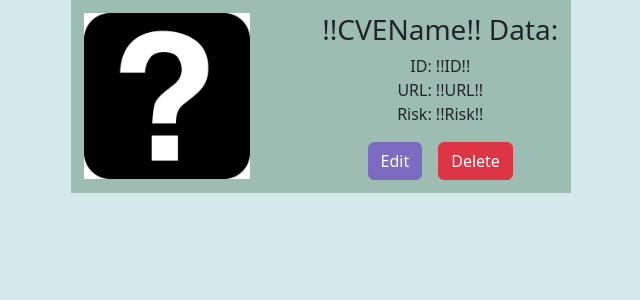
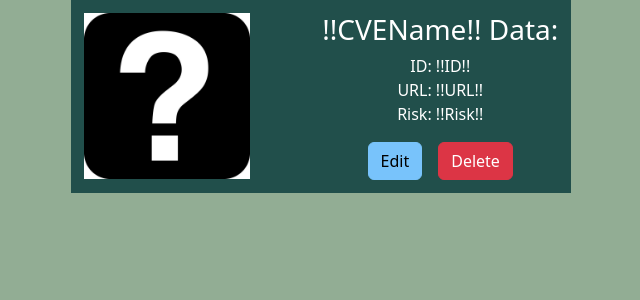
Before and after one commit to reidjessica642/CVES-API-frontend, an Angular app: page / in a window 1280 px wide. Shown: the top 300 px of the page, without its empty margins (319-959 px from the left). Built offline with nearby package versions, Linux system fonts and the light colour scheme.

Commit message:
Edited current site palette

```diff
--- a/src/app/cve-data/cve-data.css
+++ b/src/app/cve-data/cve-data.css
@@ -1,9 +1,10 @@
 /* some bootstrap is overridden */
-/* https://coolors.co/9dbdb2-d4e9e9-84714f-7d6bc1-ffffff palette - edit end */
+/* https://coolors.co/78c3fb-92ad94-214f4b-f7b05b-7a6563 */
 /* check colorblindess for readability - https://www.color-blindness.com/coblis-color-blindness-simulator/: is it good? */
 .cve-data
 {
-    background-color: #9dbdb2;
+    background-color: #214f4b;
+    color: #ffffff;
     padding: 1%;
     max-width: 500px;
     width: 100%;
@@ -17,6 +18,7 @@ img
 
 .btn-primary
 {
-    background-color: #7D6BC1;
-    border-color: #7D6BC1;
+    background-color: #78c3fb;
+    border-color: #78c3fb;
+    color:#000000;
 }
--- a/src/styles.css
+++ b/src/styles.css
@@ -1,4 +1,4 @@
 body
 {
-    background-color: #d4e9e9;
+    background-color: #92AD94;
 }
```
